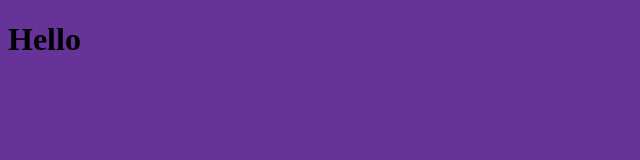
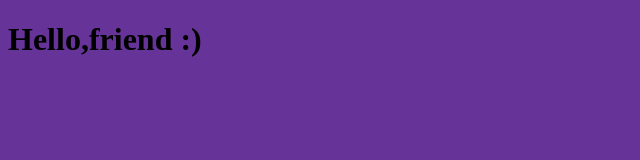
Before and after one commit to JessicaWithGlasses/testproject, a plain HTML site: page index.html in a window 1280 px wide. Shown: the whole page, without its empty margins (0-640 px from the left). Drawn offline with Linux system fonts and the light colour scheme.

Commit message:
Another commit

```diff
--- a/index.html
+++ b/index.html
@@ -1,10 +1,10 @@
 <!doctype html>
 <html>
-    <title>My website</title>
+   <head>
+<title>My website</title>
     <link rel="stylesheet" href="styles.css">
-<head>
 </head>
 <body>
-   <h1>Hello</h1>
+   <h1>Hello,friend :)</h1>
     </body>
 </html>
```
